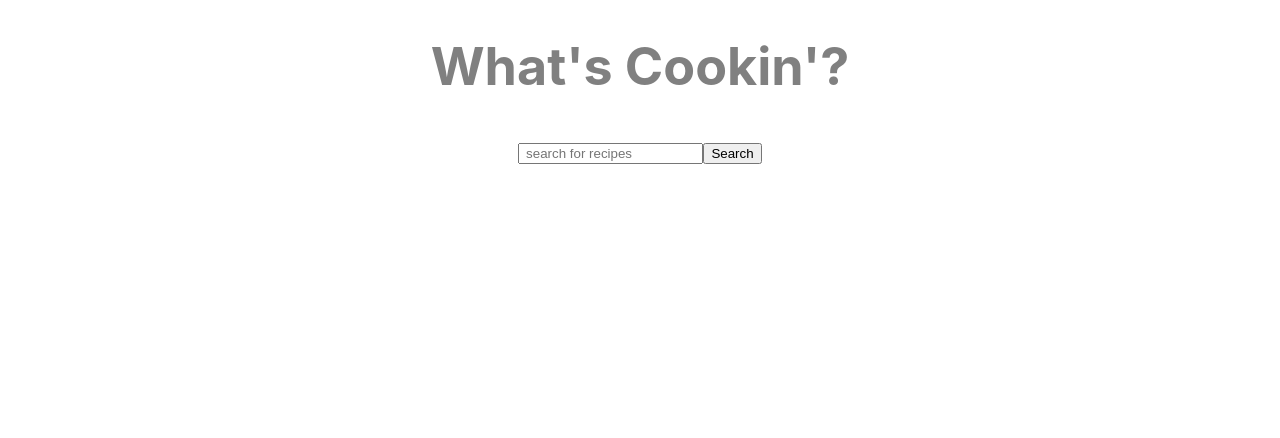
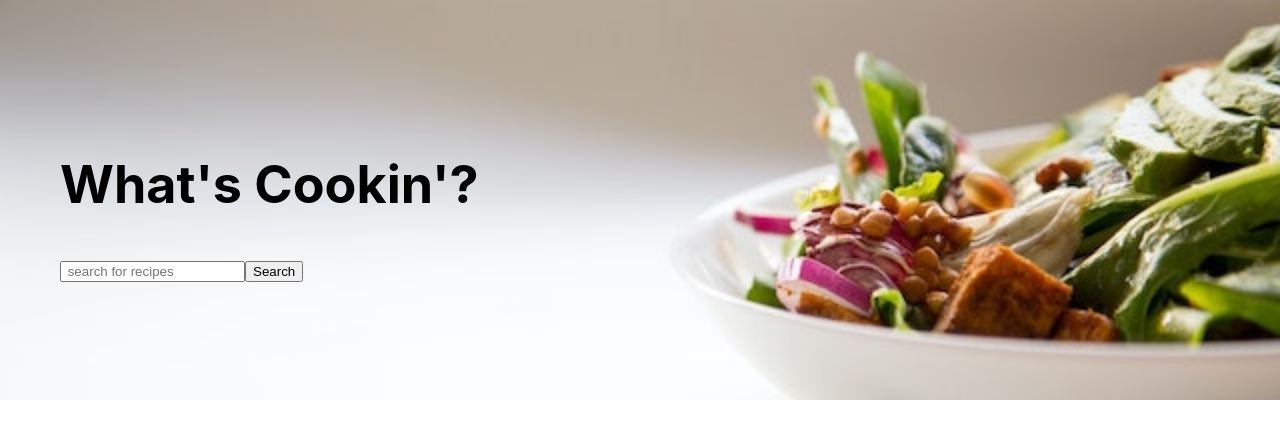
Before and after one commit to ana-vela/recipe-app, a React (Create React App) app: page / in a window 1280 px wide. Shown: the top 438 px of the page. Built offline with nearby package versions, Linux system fonts and the light colour scheme.

Commit message:
Add header image

```diff
--- a/src/App.css
+++ b/src/App.css
@@ -14,15 +14,17 @@
 }
 
 .App-header {
-  /* min-height: 100vh; */
+  min-height: 400px;
   display: flex;
   flex-direction: column;
-  align-items: stretch;
+  align-items: start;
   justify-content: center;
   font-size: calc(10px + 2vmin);
-  color: gray;
-  /* padding-top: 40px; */
-  /* padding-bottom: 40px; */
+  color: black;
+  background-image: url('images/salad.jpg');
+  background-repeat: no-repeat;
+  background-size: 100%;
+  padding-left: 60px;
 }
 
 .App-link {
```
Also changed, not shown: src/images/salad.jpg (added).
